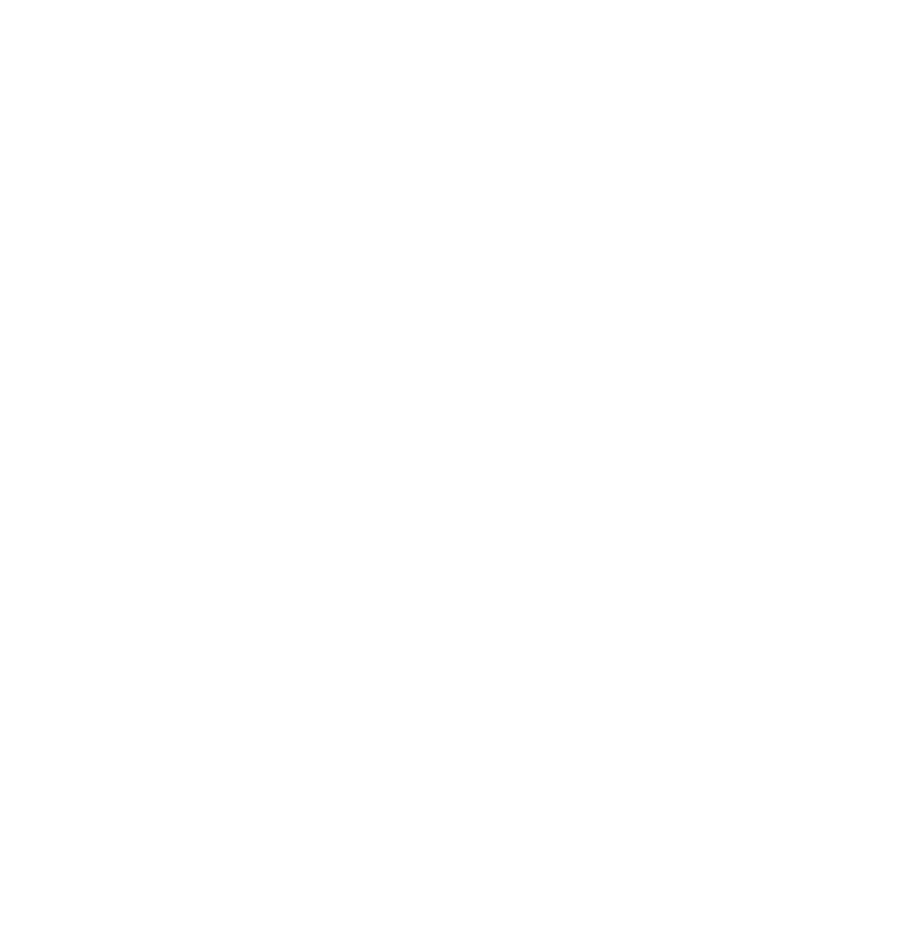
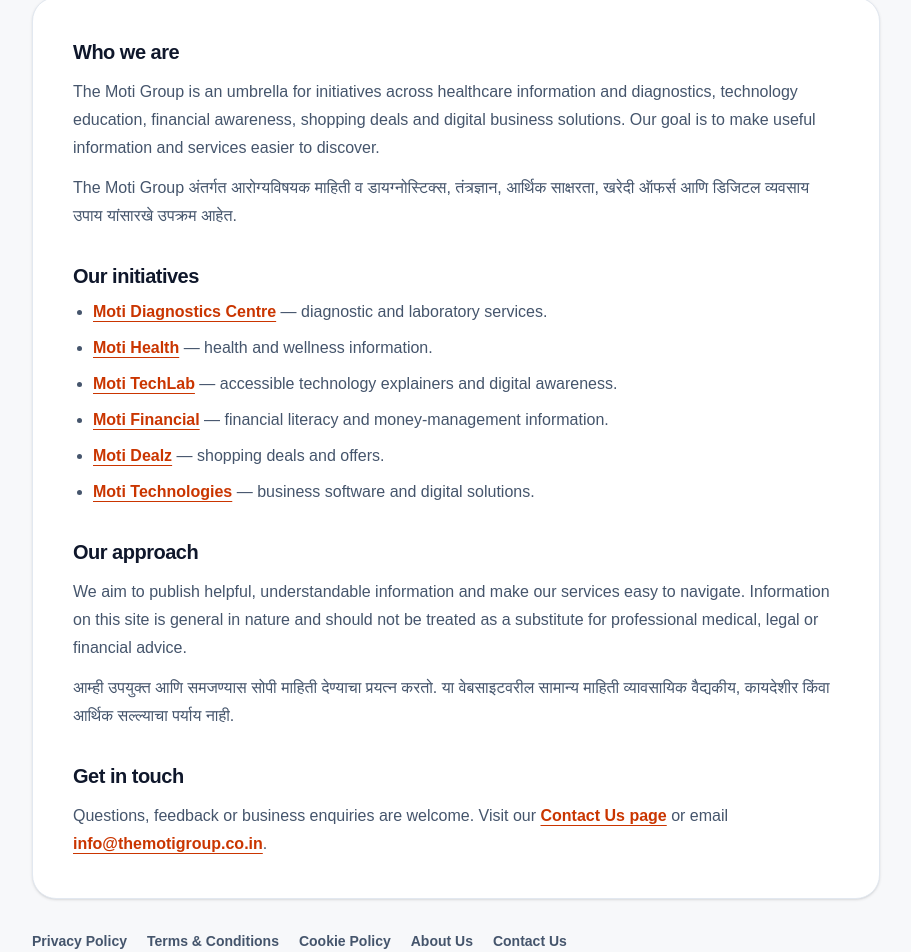
Before and after one commit to aarthak21-beep/themotigroup, a Next.js app: page /about-us in a window 1280 px wide. Before the commit this address had no page. Shown: the part 468-1420 px from the top of the page, without its empty margins (184-1095 px from the left). Before the commit the page ends 800 px from the top, so only its background shows below. Built offline with nearby package versions, Linux system fonts and the light colour scheme.

Commit message:
Add bilingual About Us page

```diff
--- /dev/null
+++ b/app/about-us/page.tsx
@@ -0,0 +1,13 @@
+import type { Metadata } from "next";
+import InfoPage from "../components/InfoPage";
+
+export const metadata: Metadata = { title: "About Us", description: "Learn about The Moti Group and its information, service and technology initiatives." };
+
+export default function AboutUsPage() {
+  return <InfoPage title="About The Moti Group" titleMr="The Moti Group बद्दल" description="The Moti Group brings together information, services and technology initiatives intended to make everyday tasks and decisions easier." descriptionMr="दैनंदिन कामे आणि निर्णय सोपे करण्यासाठी The Moti Group माहिती, सेवा आणि तंत्रज्ञान उपक्रम एकत्र आणतो.">
+    <section><h2>Who we are</h2><p>The Moti Group is an umbrella for initiatives across healthcare information and diagnostics, technology education, financial awareness, shopping deals and digital business solutions. Our goal is to make useful information and services easier to discover.</p><p>The Moti Group अंतर्गत आरोग्यविषयक माहिती व डायग्नोस्टिक्स, तंत्रज्ञान, आर्थिक साक्षरता, खरेदी ऑफर्स आणि डिजिटल व्यवसाय उपाय यांसारखे उपक्रम आहेत.</p></section>
+    <section><h2>Our initiatives</h2><ul><li><a href="https://diagnostics.themotigroup.co.in/">Moti Diagnostics Centre</a> — diagnostic and laboratory services.</li><li><a href="https://health.themotigroup.co.in/">Moti Health</a> — health and wellness information.</li><li><a href="https://techlab.themotigroup.co.in/">Moti TechLab</a> — accessible technology explainers and digital awareness.</li><li><a href="https://financial.themotigroup.co.in/">Moti Financial</a> — financial literacy and money-management information.</li><li><a href="https://dealz.themotigroup.co.in/">Moti Dealz</a> — shopping deals and offers.</li><li><a href="http://billing.themotigroup.co.in/">Moti Technologies</a> — business software and digital solutions.</li></ul></section>
+    <section><h2>Our approach</h2><p>We aim to publish helpful, understandable information and make our services easy to navigate. Information on this site is general in nature and should not be treated as a substitute for professional medical, legal or financial advice.</p><p>आम्ही उपयुक्त आणि समजण्यास सोपी माहिती देण्याचा प्रयत्न करतो. या वेबसाइटवरील सामान्य माहिती व्यावसायिक वैद्यकीय, कायदेशीर किंवा आर्थिक सल्ल्याचा पर्याय नाही.</p></section>
+    <section><h2>Get in touch</h2><p>Questions, feedback or business enquiries are welcome. Visit our <a href="/contact-us">Contact Us page</a> or email <a href="mailto:info@themotigroup.co.in">info@themotigroup.co.in</a>.</p></section>
+  </InfoPage>;
+}
```
